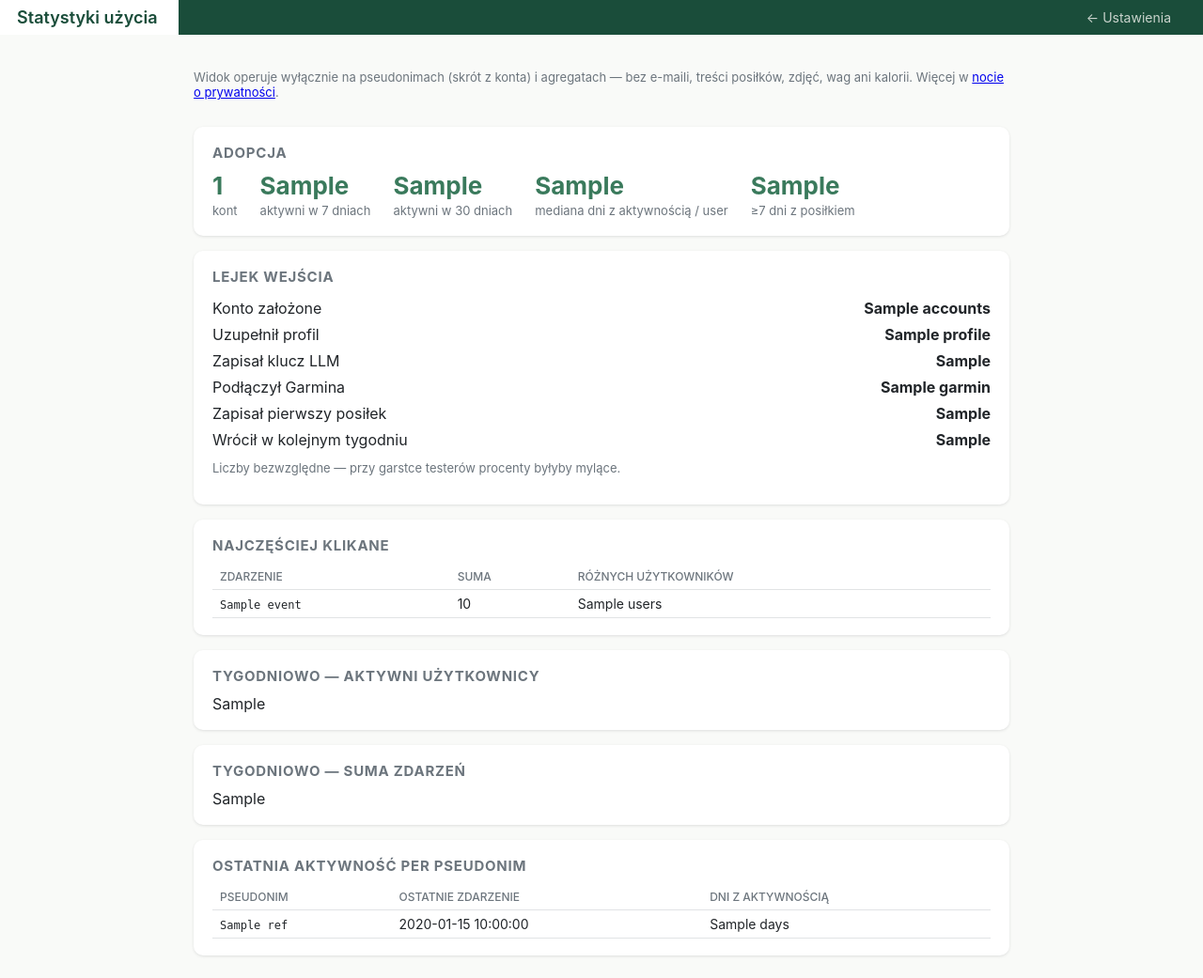
After one commit to mariuszwojciechowski/bilans-kcal, a FastAPI app: template app/templates/usage.html in a window 1280 px wide. The commit adds this page. Shown: the whole page at 94% size. Run offline with FastAPI, Linux system fonts and the light colour scheme; the template is opened without the code that fills it: most values are stand-ins (such as "Sample title", 1, 10 or a date in 2020); parts of the project's set-up code (start-up, migrations or seed data) failed here and were passed over.

Commit message:
Statystyki uzycia: liczniki dzienne, panel /usage, telemetria klienta
Liczniki po pseudonimie (bez e-maili i tresci posilkow), instrumentacja
serwera w kluczowych routach main.py, POST /api/usage dla zdarzen
klienckich (zakladki, wpis reczny, moje posilki, wybor zdjecia), panel
/usage tylko dla admina (adopcja, lejek, top zdarzenia, wykres tygodniowy,
ostatnia aktywnosc), retencja 180 dni (scripts/purge_usage.py), nota
/prywatnosc zaktualizowana. Dopisano tez do TODO.md zasade: pelna suite
testow puszczac dopiero po zgodzie wlasciciela.

Co-Authored-By: Claude Sonnet 5 <noreply@anthropic.com>

```diff
--- a/app/main.py
+++ b/app/main.py
@@ -15,16 +15,19 @@ from sqlalchemy.orm import Session
 from starlette.middleware.sessions import SessionMiddleware
 
 from . import auth
-from .config import (CONSENT_DEADLINE, DEBUG, DEV_SECRET_KEY, ENC_KEY, INVITE_CODE,
-                     MAX_PHOTO_BYTES, PHOTOS_DIR, PRIVACY_VERSION, SECRET_KEY, ensure_dirs)
+from .config import (ADMIN_EMAIL, CONSENT_DEADLINE, DEBUG, DEV_SECRET_KEY, ENC_KEY,
+                     INVITE_CODE, MAX_PHOTO_BYTES, PHOTOS_DIR, PRIVACY_VERSION, SECRET_KEY,
+                     ensure_dirs)
 from .db import db_session, get_session, init_db
-from .models import Activity, DailySummary, Meal, PendingMeal, SavedMeal, User, UserProfile, WeightLog
+from .models import (Activity, DailySummary, Meal, PendingMeal, SavedMeal, UsageDaily, User,
+                     UserProfile, WeightLog)
 from .providers import garmin as garmin_provider
 from .providers.garmin import GarminNotLoggedIn, GarminProvider
 from .services import consent as consent_service
 from .services import crypto
 from .services import meal_queue, meal_vision, quips, transfer
 from .services import settings as settings_service
+from .services import usage as usage_service
 from .services.balance import day_balance, deficit_warning, projected_weekly_change_kg
 from .services.charts import Series, bar_chart, line_chart
 from .services.energy import age_from_year, smoothed_weight, tdee_theoretical
@@ -139,6 +142,7 @@ def login_submit(request: Request, email: str = Form(...), password: str = Form(
         return RedirectResponse("/login?error=bad", status_code=303)
     auth.reset_failed_login(email)
     auth.login_user(request, user)
+    usage_service.bump(db, user.id, "login")
     return RedirectResponse("/", status_code=303)
 
 
@@ -258,6 +262,7 @@ def put_profile(data: ProfileIn, db: Session = Depends(db_session),
         profile.lifestyle = data.lifestyle
     profile.tz = data.tz
     db.commit()
+    usage_service.bump(db, user.id, "profile_save")
     return {"ok": True}
 
 
@@ -268,6 +273,7 @@ def sync(days: int = 7, db: Session = Depends(db_session),
          user: User = Depends(auth.current_user)):
     """Ręczna synchronizacja — bez throttla, synchronicznie, zwraca liczniki."""
     mark_attempt(user.id)
+    usage_service.bump(db, user.id, "sync_manual")
     try:
         return sync_range(db, GarminProvider(user.id, db), user.id, days=days)
     except GarminNotLoggedIn as exc:
@@ -297,6 +303,7 @@ def save_weight(data: WeightIn, db: Session = Depends(db_session),
         db.add(WeightLog(user_id=user.id, date=data.date,
                           weight_kg=data.weight_kg, source="manual"))
     db.commit()
+    usage_service.bump(db, user.id, "weight_manual")
     return {"ok": True}
 
 
@@ -317,6 +324,7 @@ def save_steps(day: date, data: StepsIn, db: Session = Depends(db_session),
     else:
         db.add(DailySummary(user_id=user.id, date=day, steps=data.steps))
     db.commit()
+    usage_service.bump(db, user.id, "steps_set")
     return {"ok": True}
 
 
@@ -492,6 +500,7 @@ def day_report(db: Session, user_id: int, day: date) -> dict:
 @app.get("/api/day/{day}")
 def get_day(day: date, db: Session = Depends(db_session),
             user: User = Depends(auth.current_user)):
+    usage_service.bump(db, user.id, "day_view")
     return day_report(db, user.id, day)
 
 
@@ -530,6 +539,7 @@ async def estimate_meal_photo(
     """Krok 1: zdjęcie → szacunek (draft do korekty; nic nie zapisujemy).
     Bez klucza LLM / bez internetu: posiłek trafia do kolejki offline."""
     background.add_task(maybe_sync, user.id)
+    usage_service.bump(db, user.id, "meal_photo")
     keys = settings_service.get_llm_keys(db, user.id)
     data = await photo.read()
     if len(data) > MAX_PHOTO_BYTES:
@@ -566,6 +576,7 @@ def estimate_meal_text(
 ):
     """Krok 1 (wariant tekstowy): opis → szacunek. Fallback: kolejka offline."""
     background.add_task(maybe_sync, user.id)
+    usage_service.bump(db, user.id, "meal_text")
     keys = settings_service.get_llm_keys(db, user.id)
     target_day = day or date.today()
     if not meal_vision.llm_configured(keys.gemini, keys.anthropic):
@@ -624,6 +635,8 @@ def save_meal(data: MealIn, background: BackgroundTasks,
     )
     db.add(meal)
     db.commit()
+    if data.source in ("photo", "text", "manual", "saved"):
+        usage_service.bump(db, user.id, f"meal_save_{data.source}")
     return {"id": meal.id}
 
 
@@ -635,6 +648,7 @@ def delete_meal(meal_id: int, db: Session = Depends(db_session),
         raise HTTPException(404)
     db.delete(meal)
     db.commit()
+    usage_service.bump(db, user.id, "meal_delete")
     return {"ok": True}
 
 
@@ -646,6 +660,7 @@ def delete_pending(pending_id: int, db: Session = Depends(db_session),
     if pending is None or pending.user_id != user.id:
         raise HTTPException(404)
     meal_queue.delete_pending(db, pending)
+    usage_service.bump(db, user.id, "queue_delete")
     return {"ok": True}
 
 
@@ -685,6 +700,7 @@ def settings_page(request: Request, db: Session = Depends(db_session),
         request,
         "settings.html",
         {
+            "is_admin": user.email == ADMIN_EMAIL,
             "garmin_connected": garmin_provider.tokens_present(db, user.id),
             "last_sync_ago": humanize_ago(last_sync),
             "gemini_masked": settings_service.masked(stored.get("gemini_api_key")),
@@ -733,6 +749,7 @@ def settings_llm(
         settings_service.set_setting(db, user.id, "gemini_api_key", gemini_api_key.strip())
     if anthropic_api_key.strip():
         settings_service.set_setting(db, user.id, "anthropic_api_key", anthropic_api_key.strip())
+    usage_service.bump(db, user.id, "llm_key_save")
     background.add_task(meal_queue.process_queue, user.id)
     return RedirectResponse("/settings?saved=1", status_code=303)
 
@@ -748,6 +765,7 @@ def settings_lifestyle(lifestyle: str = Form(...), db: Session = Depends(db_sess
         raise HTTPException(422, "Nieznany styl życia")
     profile.lifestyle = lifestyle
     db.commit()
+    usage_service.bump(db, user.id, "lifestyle_save")
     return RedirectResponse("/settings?saved=1", status_code=303)
 
 
@@ -760,6 +778,7 @@ def settings_goal(target_weight_kg: float = Form(...), db: Session = Depends(db_
         raise HTTPException(409, "Najpierw skonfiguruj profil na dashboardzie")
     profile.target_weight_kg = target_weight_kg
     db.commit()
+    usage_service.bump(db, user.id, "goal_save")
     return RedirectResponse("/settings?saved=1", status_code=303)
 
 
@@ -773,7 +792,9 @@ def settings_garmin(email: str = Form(...), password: str = Form(...),
     except Exception as exc:
         return RedirectResponse(f"/settings?error={exc.__class__.__name__}", status_code=303)
     if result == "mfa":
+        usage_service.bump(db, user.id, "garmin_mfa")
         return RedirectResponse("/settings?mfa=1", status_code=303)
+    usage_service.bump(db, user.id, "garmin_connect_ok")
     return RedirectResponse("/settings?saved=1", status_code=303)
 
 
@@ -784,6 +805,7 @@ def settings_garmin_mfa(code: str = Form(...), db: Session = Depends(db_session)
         garmin_provider.interactive_login_mfa(db, code.strip(), user.id)
     except Exception as exc:
         return RedirectResponse(f"/settings?error={exc.__class__.__name__}", status_code=303)
+    usage_service.bump(db, user.id, "garmin_connect_ok")
     return RedirectResponse("/settings?saved=1", status_code=303)
 
 
@@ -794,6 +816,7 @@ def transfer_export(db: Session = Depends(db_session),
                     user: User = Depends(auth.current_user)):
     """'Przygotuj dane do przeniesienia na inne urządzenie' — plik JSON do pobrania."""
     payload = transfer.export_payload(db, user.id)
+    usage_service.bump(db, user.id, "transfer_export")
     return Response(
         json.dumps(payload, ensure_ascii=False),
         media_type="application/json",
@@ -815,13 +838,15 @@ async def transfer_import(
         counts = transfer.import_payload(db, user.id, payload)
     except (ValueError, KeyError, json.JSONDecodeError) as exc:
         raise HTTPException(422, f"Nieprawidłowy plik transferu: {exc}")
+    usage_service.bump(db, user.id, "transfer_import")
     background.add_task(meal_queue.process_queue, user.id)
     return counts
 
 
 @app.post("/api/queue/process")
-def queue_process(background: BackgroundTasks,
+def queue_process(background: BackgroundTasks, db: Session = Depends(db_session),
                   user: User = Depends(auth.current_user)):
+    usage_service.bump(db, user.id, "queue_process")
     background.add_task(meal_queue.process_queue, user.id)
     return {"ok": True}
 
@@ -829,6 +854,13 @@ def queue_process(background: BackgroundTasks,
 # ── Trendy ────────────────────────────────────────────────────────────────
 
 TREND_RANGES = [(7, "Tydzień"), (30, "Miesiąc"), (90, "Kwartał"), (180, "Pół roku")]
+
+
+def _bump_trends_range(db: Session, user_id: int, days: int) -> None:
+    """trends_7|30|90|180 — najbliższy zdefiniowany zakres (przycisk może
+    nadal wysłać dowolną liczbę dni)."""
+    nearest = min((d for d, _ in TREND_RANGES), key=lambda d: abs(d - days))
+    usage_service.bump(db, user_id, f"trends_{nearest}")
 
 
 @app.get("/trends", response_class=HTMLResponse)
@@ -841,6 +873,8 @@ def trends(
 ):
     background.add_task(maybe_sync, user.id)
     days = max(2, min(days, 366))
+    usage_service.bump(db, user.id, "trends_view")
+    _bump_trends_range(db, user.id, days)
     today = date.today()
     start = today - timedelta(days=days - 1)
     profile = db.get(UserProfile, user.id)
@@ -923,6 +957,42 @@ def trends(
             "has_logo": (STATIC_DIR / "logo.png").exists(),
         },
     )
+
+
+# ── Statystyki użycia (tylko admin) ───────────────────────────────────────
+
+def require_admin(user: User = Depends(auth.current_user)) -> User:
+    """Nie-admin dostaje 404, nie 403 — nie ma po co ogłaszać, że taki widok
+    w ogóle istnieje."""
+    if user.email != ADMIN_EMAIL:
+        raise HTTPException(404)
+    return user
+
+
+@app.get("/usage", response_class=HTMLResponse)
+def usage_page(request: Request, db: Session = Depends(db_session),
+              user: User = Depends(require_admin)):
+    stats = usage_service.dashboard_stats(db)
+    return templates.TemplateResponse(
+        request,
+        "usage.html",
+        {**stats, "has_logo": (STATIC_DIR / "logo.png").exists()},
+    )
+
+
+class UsageEventIn(BaseModel):
+    event: str
+
+
+@app.post("/api/usage", status_code=204)
+def api_usage(data: UsageEventIn, db: Session = Depends(db_session),
+             user: User = Depends(auth.current_user)):
+    """Zdarzenia czysto klienckie — te, które nie mają odpowiednika po
+    stronie serwera (przełączanie zakładek, otwarcie wpisu ręcznego...)."""
+    if data.event not in usage_service.EVENTS:
+        raise HTTPException(422, "Nieznane zdarzenie")
+    usage_service.bump(db, user.id, data.event)
+    return Response(status_code=204)
 
 
 # ── PWA — pliki publiczne (bez auth) ─────────────────────────────────────
@@ -1017,6 +1087,7 @@ def api_save_llm(data: LlmKeysIn, background: BackgroundTasks,
         settings_service.set_setting(db, user.id, "gemini_api_key", data.gemini_api_key.strip())
     if data.anthropic_api_key.strip():
         settings_service.set_setting(db, user.id, "anthropic_api_key", data.anthropic_api_key.strip())
+    usage_service.bump(db, user.id, "llm_key_save")
     background.add_task(meal_queue.process_queue, user.id)
     return {"ok": True}
 
@@ -1063,6 +1134,7 @@ def create_saved_meal(data: SavedMealIn, db: Session = Depends(db_session),
     sm.assumptions_json = json.dumps(data.assumptions, ensure_ascii=False) if data.assumptions else None
     sm.last_used_at = datetime.utcnow()
     db.commit()
+    usage_service.bump(db, user.id, "saved_meal_create")
     return {"id": sm.id}
 
 
@@ -1085,6 +1157,7 @@ def use_saved_meal(meal_id: int, db: Session = Depends(db_session),
         raise HTTPException(404)
     sm.last_used_at = datetime.utcnow()
     db.commit()
+    usage_service.bump(db, user.id, "saved_meal_use")
     return {
         "description": sm.name,
         "kcal": sm.kcal, "kcal_min": sm.kcal_min, "kcal_max": sm.kcal_max,
@@ -1130,6 +1203,7 @@ def add_manual_activity(data: ActivityIn, db: Session = Depends(db_session),
     )
     db.add(activity)
     db.commit()
+    usage_service.bump(db, user.id, "activity_add")
     return {
         "id": activity.id,
         "kcal": round(kcal),
@@ -1148,6 +1222,7 @@ def delete_manual_activity(activity_id: int, db: Session = Depends(db_session),
         raise HTTPException(404, "Można usuwać tylko ręcznie dodane aktywności")
     db.delete(activity)
     db.commit()
+    usage_service.bump(db, user.id, "activity_delete")
     return {"ok": True}
 
 
@@ -1157,6 +1232,8 @@ def delete_manual_activity(activity_id: int, db: Session = Depends(db_session),
 def api_trends_data(days: int = 30, db: Session = Depends(db_session),
                     user: User = Depends(auth.current_user)):
     days = max(2, min(days, 366))
+    usage_service.bump(db, user.id, "trends_view")
+    _bump_trends_range(db, user.id, days)
     today = date.today()
     start = today - timedelta(days=days - 1)
     profile = db.get(UserProfile, user.id)
--- /dev/null
+++ b/app/templates/usage.html
@@ -0,0 +1,121 @@
+<!doctype html>
+<html lang="pl">
+<head>
+<meta charset="utf-8">
+<meta name="viewport" content="width=device-width, initial-scale=1">
+<title>Fit Krasnal — statystyki użycia</title>
+{% if has_logo %}<link rel="icon" href="/static/favicon-32.png">
+{% endif %}<style>
+  :root {
+    --green: #1A4D3A; --green-med: #3A7A5C; --lime: #8DC63F;
+    --bg: #F9FAF8; --card: #FFFFFF; --ink: #212529; --stone: #6C757D;
+    --danger: #DC3545; --success: #28A745;
+  }
+  @media (prefers-color-scheme: dark) {
+    :root { --bg: #131715; --card: #1B211D; --ink: #E8ECE9; --stone: #9AA39D; }
+  }
+  * { box-sizing: border-box; }
+  body { margin: 0; font-family: -apple-system, "Segoe UI", Inter, sans-serif;
+         background: var(--bg); color: var(--ink); }
+  header { background: var(--green); color: #F9FAF8; padding: 0 24px 0 0;
+           display: flex; align-items: stretch; gap: 12px; }
+  header > :not(.brand) { align-self: center; }
+  header a.brand { background: #fff; display: flex; align-items: center; gap: 12px;
+                   padding: 8px 22px 8px 18px; text-decoration: none; }
+  header img.logo { width: 52px; height: 52px; }
+  header h1 { font-size: 18px; font-weight: 600; margin: 0; color: var(--green); }
+  header a.nav { color: #C9D3CC; font-size: 14px; text-decoration: none;
+                 padding: 6px 10px; border-radius: 6px; }
+  header a.nav:hover { background: rgba(255,255,255,.12); }
+  main { max-width: 900px; margin: 24px auto; padding: 0 16px; display: grid; gap: 16px; }
+  .card { background: var(--card); border-radius: 10px; padding: 18px 20px;
+          box-shadow: 0 1px 3px rgba(33,37,41,.12); }
+  h2 { font-size: 15px; margin: 0 0 10px; text-transform: uppercase;
+       letter-spacing: .05em; color: var(--stone); }
+  .muted { color: var(--stone); font-size: 13px; }
+  .kpis { display: flex; flex-wrap: wrap; gap: 24px; }
+  .kpi b { display: block; font-size: 26px; color: var(--green-med); }
+  table { width: 100%; border-collapse: collapse; font-size: 14px; }
+  th, td { text-align: left; padding: 6px 8px; border-bottom: 1px solid rgba(108,117,125,.2); }
+  th { color: var(--stone); font-weight: 500; font-size: 12px; text-transform: uppercase; }
+  .funnel div { display: flex; justify-content: space-between; padding: 4px 0; }
+  code { font-size: 12px; }
+</style>
+</head>
+<body>
+<header><a class="brand" href="/" title="Dziś">{% if has_logo %}<img class="logo" src="/static/logo-bw.png" alt="">{% endif %}<h1>Statystyki użycia</h1></a>
+  <span style="margin-left:auto"></span>
+  <a class="nav" href="/settings">← Ustawienia</a>
+</header>
+<main>
+
+<p class="muted">Widok operuje wyłącznie na pseudonimach (skrót z konta) i agregatach —
+bez e-maili, treści posiłków, zdjęć, wag ani kalorii. Więcej w
+<a href="/prywatnosc">nocie o prywatności</a>.</p>
+
+<section class="card">
+  <h2>Adopcja</h2>
+  <div class="kpis">
+    <div class="kpi"><b>{{ total_accounts }}</b><span class="muted">kont</span></div>
+    <div class="kpi"><b>{{ active_7 }}</b><span class="muted">aktywni w 7 dniach</span></div>
+    <div class="kpi"><b>{{ active_30 }}</b><span class="muted">aktywni w 30 dniach</span></div>
+    <div class="kpi"><b>{{ median_days_active }}</b><span class="muted">mediana dni z aktywnością / user</span></div>
+    <div class="kpi"><b>{{ adopted_7d }}</b><span class="muted">≥7 dni z posiłkiem</span></div>
+  </div>
+</section>
+
+<section class="card">
+  <h2>Lejek wejścia</h2>
+  <div class="funnel">
+    <div><span>Konto założone</span><b>{{ funnel.accounts }}</b></div>
+    <div><span>Uzupełnił profil</span><b>{{ funnel.profile }}</b></div>
+    <div><span>Zapisał klucz LLM</span><b>{{ funnel.llm_key }}</b></div>
+    <div><span>Podłączył Garmina</span><b>{{ funnel.garmin }}</b></div>
+    <div><span>Zapisał pierwszy posiłek</span><b>{{ funnel.first_meal }}</b></div>
+    <div><span>Wrócił w kolejnym tygodniu</span><b>{{ funnel.returned_week2 }}</b></div>
+  </div>
+  <p class="muted" style="margin-top:8px">Liczby bezwzględne — przy garstce testerów procenty
+  byłyby mylące.</p>
+</section>
+
+<section class="card">
+  <h2>Najczęściej klikane</h2>
+  <table>
+    <thead><tr><th>Zdarzenie</th><th>Suma</th><th>Różnych użytkowników</th></tr></thead>
+    <tbody>
+      {% for e in top_events %}
+      <tr><td><code>{{ e.event }}</code></td><td>{{ e.sum }}</td><td>{{ e.users }}</td></tr>
+      {% else %}
+      <tr><td colspan="3" class="muted">Brak danych.</td></tr>
+      {% endfor %}
+    </tbody>
+  </table>
+</section>
+
+<section class="card">
+  <h2>Tygodniowo — aktywni użytkownicy</h2>
+  {{ chart_weekly_active | safe }}
+</section>
+
+<section class="card">
+  <h2>Tygodniowo — suma zdarzeń</h2>
+  {{ chart_weekly_events | safe }}
+</section>
+
+<section class="card">
+  <h2>Ostatnia aktywność per pseudonim</h2>
+  <table>
+    <thead><tr><th>Pseudonim</th><th>Ostatnie zdarzenie</th><th>Dni z aktywnością</th></tr></thead>
+    <tbody>
+      {% for u in last_activity %}
+      <tr><td><code>{{ u.ref }}</code></td><td>{{ u.last_date }}</td><td>{{ u.days }}</td></tr>
+      {% else %}
+      <tr><td colspan="3" class="muted">Brak danych.</td></tr>
+      {% endfor %}
+    </tbody>
+  </table>
+</section>
+
+</main>
+</body>
+</html>
```
Also changed, not shown: TODO.md (+6 -0 lines), app/config.py (+10 -0 lines), app/models.py (+16 -0 lines), app/services/usage.py (added, +195 -0 lines), app/templates/mobile.html (+13 -2 lines), app/templates/privacy.html (+7 -0 lines), app/templates/settings.html (+7 -0 lines), scripts/purge_usage.py (added, +34 -0 lines), tests/test_usage.py (added, +151 -0 lines).
